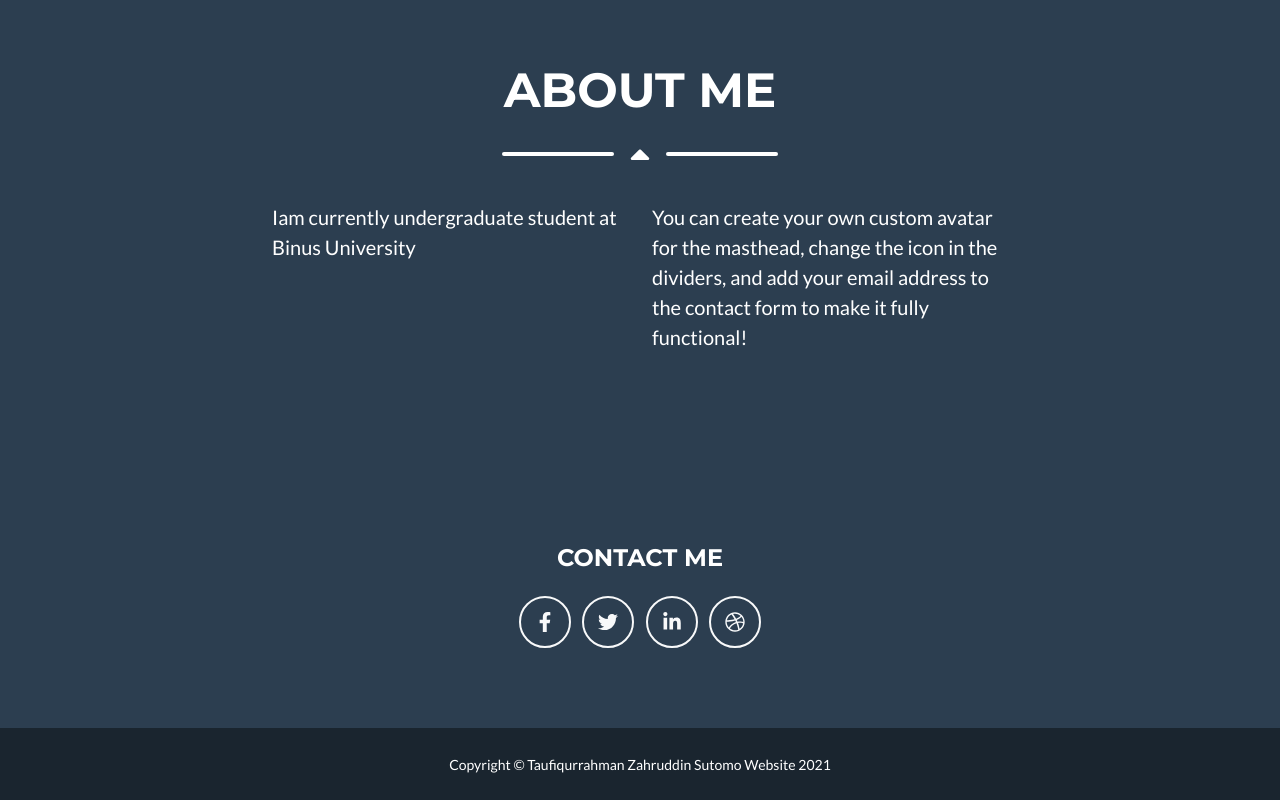
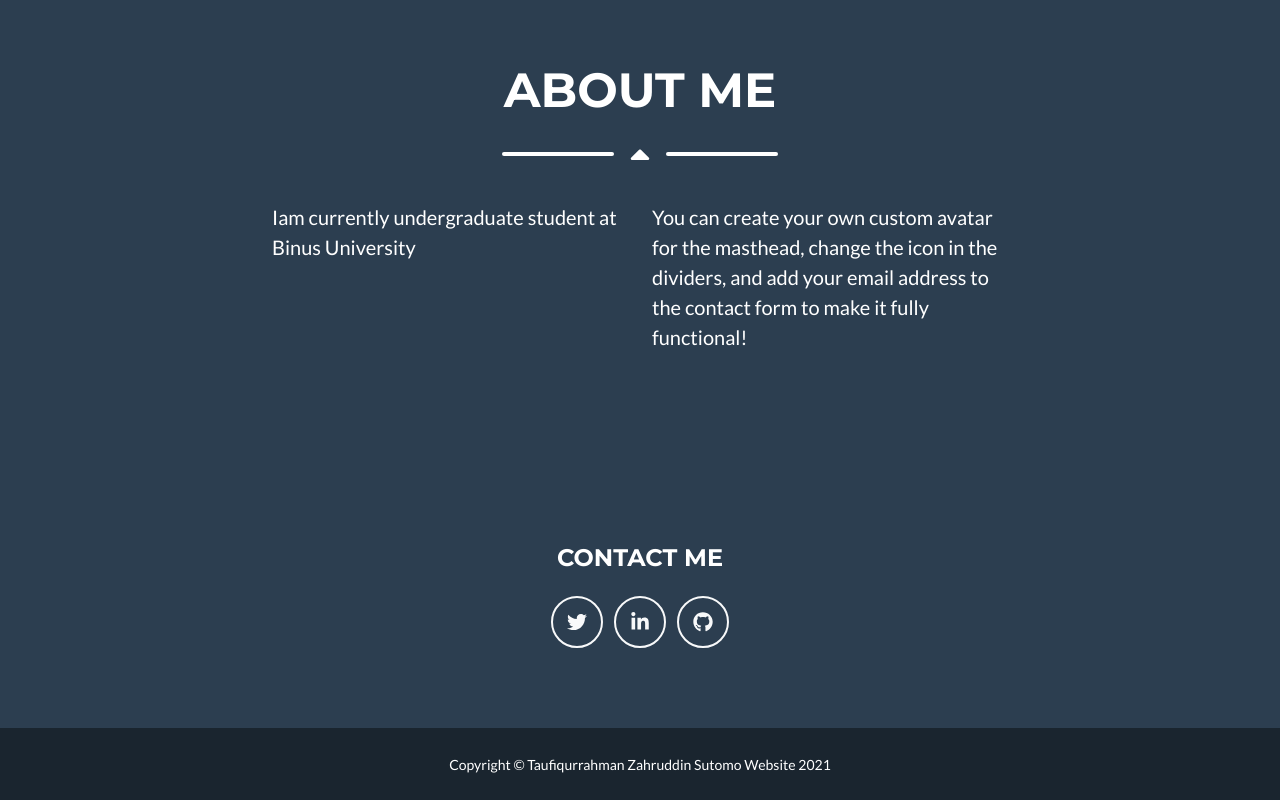
Before and after one commit to Taufiqzs/Taufiqzs.github.io, a plain HTML site: page index.html in a window 1280 px wide. Shown: the part 3344-4144 px from the top of the page. Drawn offline with nearby package versions, Linux system fonts and the light colour scheme.

Commit message:
Update index.html

```diff
--- a/index.html
+++ b/index.html
@@ -312,10 +312,10 @@
           <!-- Footer Social Icons-->
           <div class="col-lg-4 mb-5 mb-lg-0">
             <h4 class="text-uppercase mb-4">Contact me</h4>
-            <a class="btn btn-outline-light btn-social mx-1" href="#!"><i class="fab fa-fw fa-facebook-f"></i></a>
-            <a class="btn btn-outline-light btn-social mx-1" href="#!"><i class="fab fa-fw fa-twitter"></i></a>
+            <a class="btn btn-outline-light btn-social mx-1" href="https://twitter.com/STaufiqz"><i class="fab fa-fw fa-twitter"></i></a>
             <a class="btn btn-outline-light btn-social mx-1" href="https://www.linkedin.com/in/taufiqurrahman-zahruddin-sutomo/"><i class="fab fa-fw fa-linkedin-in"></i></a>
-            <a class="btn btn-outline-light btn-social mx-1" href="#!"><i class="fab fa-fw fa-dribbble"></i></a>
+            <a class="btn btn-outline-light btn-social mx-1" href="https://github.com/Taufiqzs"><i class="fab fa-github"></i></a>
+
           </div>
 
         </div>
```
